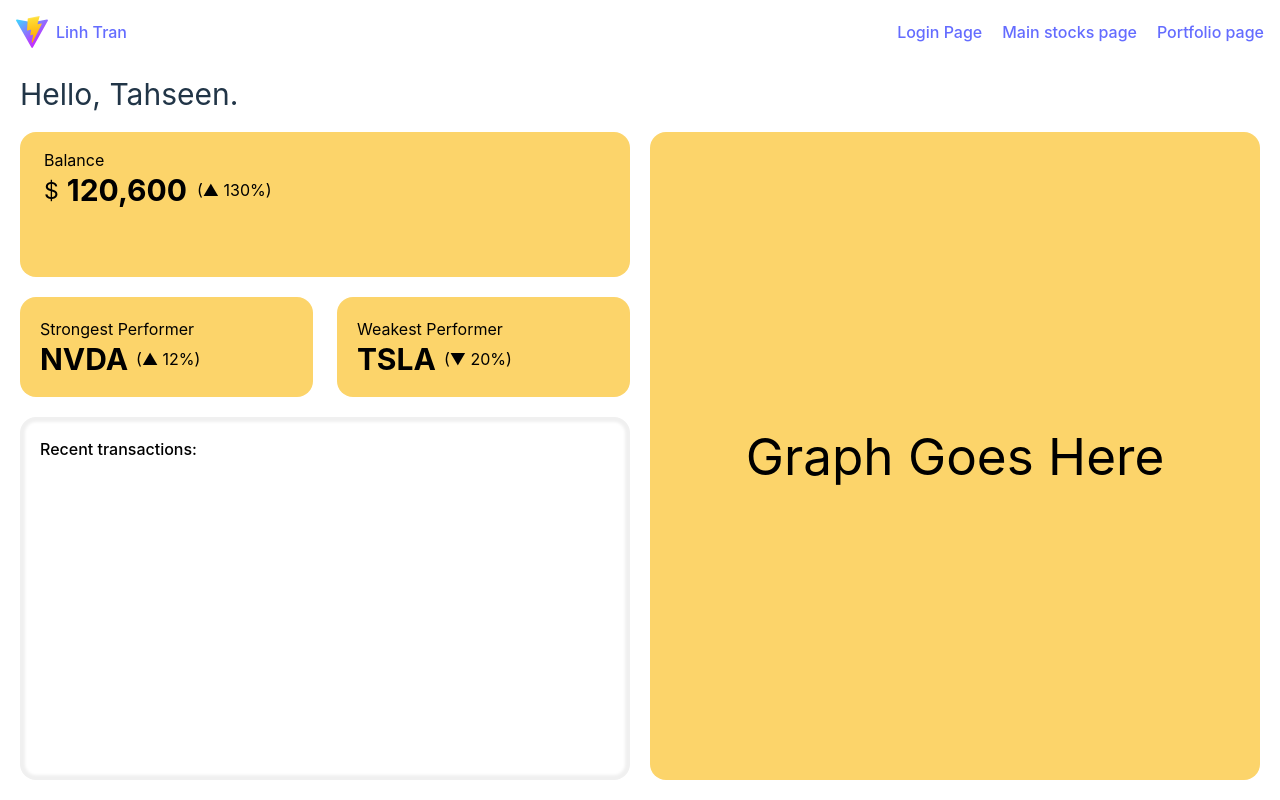
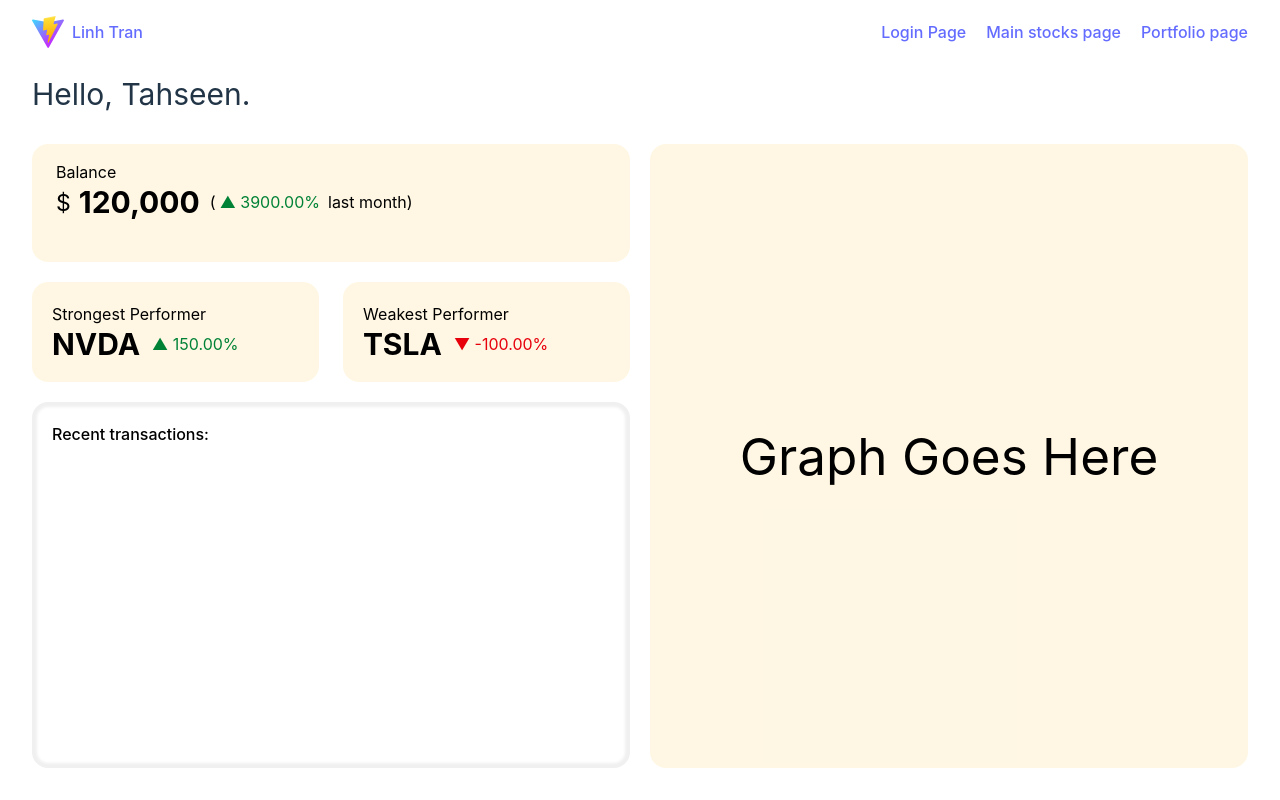
Before and after one commit to rayhant2/fantasy_paper_trader, a React (Vite) app in the folder frontend/: page /portfolio in a window 1280 px wide. Built offline with nearby package versions, Linux system fonts and the light colour scheme.

Commit message:
update useStates for Portfolio and Login

```diff
--- a/frontend/src/components/Navbar.jsx
+++ b/frontend/src/components/Navbar.jsx
@@ -3,7 +3,7 @@ import { Link } from "react-router-dom";
 
 const Navbar = () => {
     return (
-        <div className="w-[100%] px-4">
+        <div className="w-[100%] px-8">
             <div className="flex flex-row justify-between items-center mt-4">
                 {/* Left-aligned "Home" link */}
                 <div>
--- a/frontend/src/routes/LoginPage.jsx
+++ b/frontend/src/routes/LoginPage.jsx
@@ -3,6 +3,7 @@ import Navbar from "../components/Navbar";
 import Login from "../components/Login";
 
 const LoginPage = () => {
+
   return (
     <>
     <div className="w-screen">
--- a/frontend/src/routes/PortfolioPage.jsx
+++ b/frontend/src/routes/PortfolioPage.jsx
@@ -1,56 +1,87 @@
-import React from "react";
+import React, {useState} from "react";
 import Navbar from "../components/Navbar";
 
+
 const PortfolioPage = () => {
+
+    const [name, setName] = useState("Tahseen");
+    const [balance, setBalance] = useState(120000);
+    const [balanceMonthStart, setBalanceMonthStart] = useState(3000);
+    const [timeInterval, setTimeInterval] = useState("month");
+
+    const [strongest, setStrongest] = useState("NVDA");
+    const [strongestStart, setStrongestStart] = useState(20);
+    const [strongestEnd, setStrongestEnd] = useState(50);
+
+    const [weakest, setWeakest] = useState("TSLA");
+    const [weakestStart, setWeakestStart] = useState(100);
+    const [weakestEnd, setWeakestEnd] = useState(0);
+
+    const calculateReturn = (start, end) => {
+        const percentReturn = ((end - start) / start) * 100;
+
+        if (percentReturn > 0) {
+          return (
+            <p className="flex flex-row ml-1 mr-2 text-green-700">▲ {percentReturn.toFixed(2)}%</p>
+          );
+        } else {
+          return (
+            <p className="flex flex-row ml-1 text-red-600">▼ {percentReturn.toFixed(2)}%</p>
+          );
+        }
+      };
+
+
+
   return (
     <div className="w-screen h-screen flex flex-col">
       <Navbar />
-      <p className="text-left text-3xl mt-7 mx-5">Hello, Tahseen.</p>
+      <p className="text-left text-3xl mt-7 mx-8">Hello, {name}.</p>
 
-      <div className="flex flex-row w-screen h-screen">
+      <div className="flex flex-row w-screen h-screen p-3">
   {/* Left Section */}
   <div className="flex flex-col gap-5 my-5 ml-5 w-1/2">
-    <div className="text-[#000000] bg-[#fcd46a] hover:shadow-md rounded-2xl p-4 flex-[0.25] transition-shadow duration-300 ease-in-out text-left items-center">
+    <div className="text-[#000000] bg-[#fcd46a30] hover:shadow-md rounded-2xl p-4 flex-[0.2] transition-shadow duration-300 ease-in-out text-left items-center">
       <p className="text-s ml-2">Balance</p>
       <div className="flex flex-row gap-2 ml-2 items-center">
         <div className="flex flex-row items-end gap-2">
             <p className="text-[23px]">$</p>
-            <p className="font-bold text-3xl">120,600</p>
+            <p className="font-bold text-3xl">{balance.toLocaleString()}</p>
         </div>
-        <p className="ml-0.5">(▲  130%)</p>
+        <p className="ml-0.5 flex flex-row items-center">({calculateReturn(balanceMonthStart, balance)} last {timeInterval})</p>
       </div>
 
     </div>
 
     {/* Best/Worst Performing Stock */}
     <div className="flex flex-row gap-6">
-      <div className="bg-[#fcd46a] text-[#000000] hover:shadow-md rounded-2xl p-5 flex-1 transition-shadow duration-300 ease-in-out text-left">
+      <div className="bg-[#fcd46a30] text-[#000000] hover:shadow-md rounded-2xl p-5 flex-1 transition-shadow duration-300 ease-in-out text-left">
         <p className="text-s">Strongest Performer</p>
         <div className="flex flex-row items-center gap-2">
-            <p className="font-bold text-3xl">NVDA</p>
-            <p>(▲  12%)</p>
+            <p className="font-bold text-3xl">{strongest}</p>
+            <p>{calculateReturn(strongestStart, strongestEnd)}</p>
 
         </div>
       </div>
 
-      <div className="bg-[#fcd46a] text-[#000000] hover:shadow-md rounded-2xl p-5 flex-1 transition-shadow duration-300 ease-in-out text-left">
+      <div className="bg-[#fcd46a30] text-[#000000] hover:shadow-md rounded-2xl p-5 flex-1 transition-shadow duration-300 ease-in-out text-left">
         <p className="text-s">Weakest Performer</p>
         <div className="flex flex-row items-center gap-2">
-            <p className="font-bold text-3xl">TSLA</p>
-            <p>(▼  20%)</p>
+            <p className="font-bold text-3xl">{weakest}</p>
+            <p>{calculateReturn(weakestStart, weakestEnd)}</p>
 
         </div>
       </div>
     </div>
 
     {/* Recent Transactions */}
-    <div className="shadow-[inset_0_0_3px_5px_#F0F0F0] rounded-2xl p-3 flex-[0.75] text-left">
+    <div className="shadow-[inset_0_0_3px_5px_#F0F0F0] rounded-2xl p-3 flex-[0.8] text-left ">
       <p className="text-s font-medium ml-2 mt-2 mb-4 text-[#000000]">Recent transactions:</p>
     </div>
   </div>
 
   {/* Right Section */}
-  <div className="bg-[#fcd46a] hover:shadow-lg rounded-2xl m-5 w-1/2 flex items-center justify-center transition-shadow duration-300 ease-in-out">
+  <div className="bg-[#fcd46a30] hover:shadow-md rounded-2xl m-5 w-1/2 flex items-center justify-center transition-shadow duration-300 ease-in-out">
     <h1 className="text-[#000000]">Graph Goes Here</h1>
   </div>
 </div>
```
Also changed, not shown: frontend/src/components/Login.jsx (+26 -8 lines).
